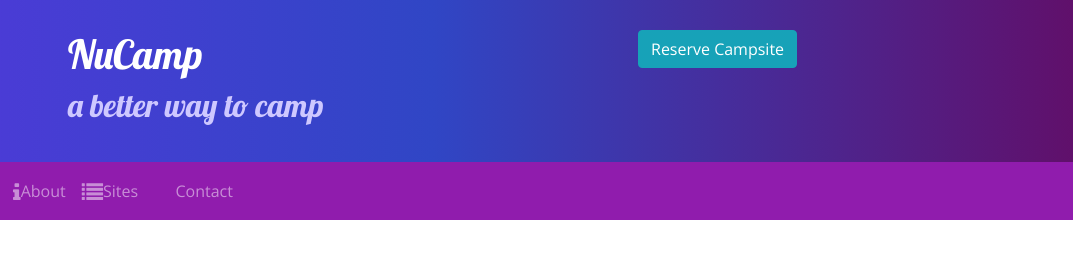
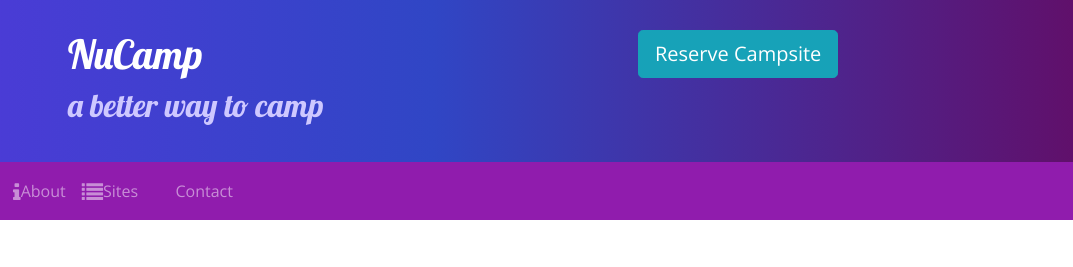
Before and after one commit to xoxoiindy/Bootstrap-Project, a website: page index.html in a window 1280 px wide. Shown: the top 267 px of the page, 207-1280 px from the left. Drawn offline with nearby package versions, Linux system fonts and the light colour scheme.

Commit message:
Tooltips

```diff
--- a/index.html
+++ b/index.html
@@ -30,7 +30,7 @@
                     <h2>a better way to camp</h2>
                 </div>
                 <div class="col col-md-4">
-                    <a href="#reserveForm"class="btn btn-info">Reserve Campsite</a>
+                    <a href="#reserveForm" role="button" class="btn btn-lg btn-info" data-toggle="tooltip" data-placement="bottom" data-html="true" title="Or call us at <br /><strong>1-206-555-1234</strong>">Reserve Campsite</a>
                 </div>
             </div>
         </div>
@@ -170,6 +170,13 @@
     <script src="node_modules/bootstrap/dist/js/bootstrap.min.js"></script>
 
 
+    <script>
+        $(function (){
+            $('[data-toggle=tooltip]').tooltip()
+        })
+    </script>
+
+
 
 </body>
 
```
